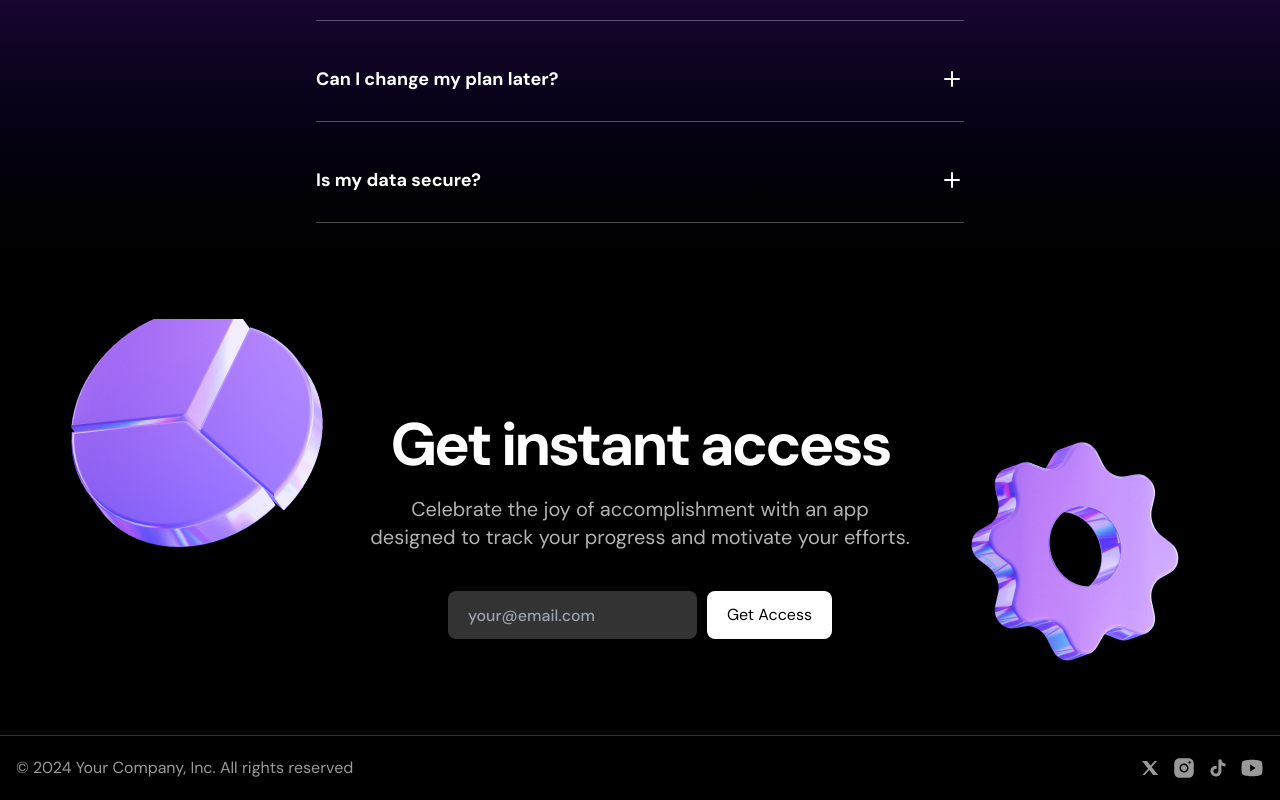
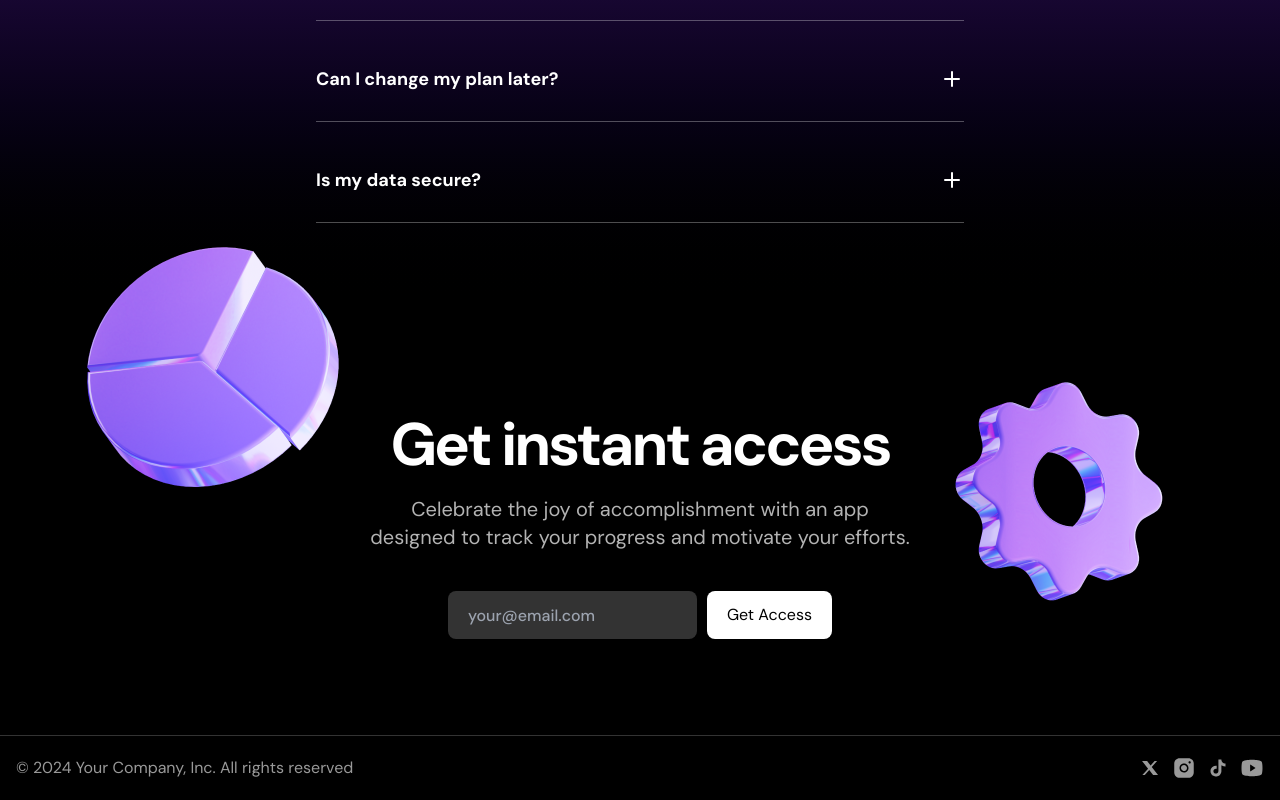
Before and after one commit to DivineUgorji/react-playground, a Next.js app in the folder 07-next-saas-page/: page / in a window 1280 px wide. Shown: the part 3338-4138 px from the top of the page. Built offline with nearby package versions, Linux system fonts and the light colour scheme.

Commit message:
next-saas-page: animate the CTA 🎉

```diff
--- a/07-next-saas-page/src/components/CallToAction.tsx
+++ b/07-next-saas-page/src/components/CallToAction.tsx
@@ -1,21 +1,48 @@
+"use client";
 import helixImage from "../assets/images/helix2.png";
 import emojiStarImage from "../assets/images/emojistar.png";
 import Image from "next/image";
+import { motion, useScroll, useTransform } from "motion/react";
+import { useRef } from "react";
 
 export const CallToAction = () => {
+  const containerRef = useRef<HTMLDivElement>(null);
+
+  const { scrollYProgress } = useScroll({
+    target: containerRef,
+    offset: ["start end", "end end"],
+  });
+
+  const translateY = useTransform(scrollYProgress, [0, 1], [60, -60]);
   return (
-    <div className="bg-black text-white w-full text-center py-[72px] sm:py-24 overflow-hidden">
+    <div
+      className="bg-black text-white w-full text-center py-[72px] sm:py-24"
+      ref={containerRef}
+    >
       <div className="container max-w-xl relative">
+        <motion.div
+          style={{
+            translateY,
+          }}
+        >
           <Image
             src={helixImage}
             alt=""
             className="absolute top-6 left-[calc(100%+36px)]"
           />
+        </motion.div>
+
+        <motion.div
+          style={{
+            translateY,
+          }}
+        >
           <Image
             src={emojiStarImage}
             alt=""
             className="absolute -top-[120px] right-[calc(100%+24px)]"
           />
+        </motion.div>
         <h2 className="font-bold text-5xl sm:text-6xl tracking-tighter">
           Get instant access
         </h2>
```
Lines whose indentation alone changed are shown as unchanged.
